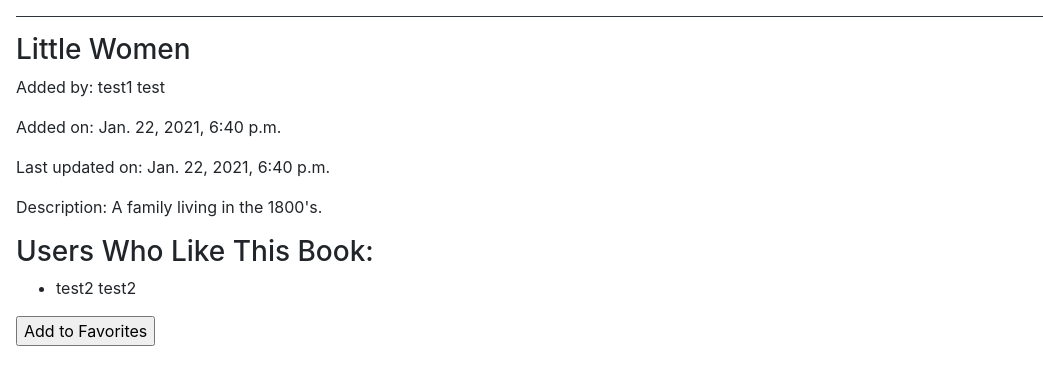
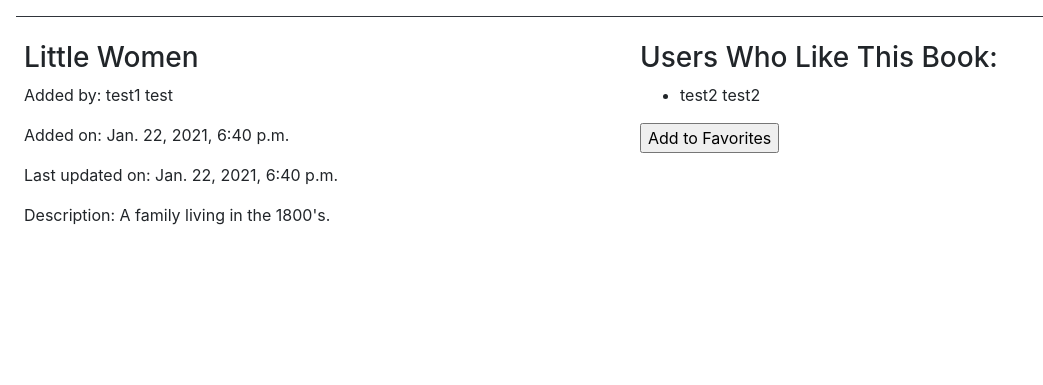
Before and after one commit to JennyWauer/favorite_books, a Django app: template favorites/templates/book_details.html in a window 1280 px wide. Shown: the part 88-473 px from the top of the page, without its empty margins (0-1043 px from the left). Run offline with Django 3.2, Linux system fonts and the light colour scheme; the template is opened without the code that fills it: values that come from a table or form of the project are taken from there, others are empty; data comes from the database, SQL or seed files in the repository; some libraries are stand-ins or nearby versions.

Commit message:
style page

```diff
--- a/favorites/templates/book_details.html
+++ b/favorites/templates/book_details.html
@@ -1,5 +1,6 @@
 <!DOCTYPE html>
 <html lang="en">
+
 <head>
     <meta charset="UTF-8">
     <meta name="viewport" content="width=device-width, initial-scale=1.0">
@@ -7,6 +8,7 @@
         integrity="sha384-JcKb8q3iqJ61gNV9KGb8thSsNjpSL0n8PARn9HuZOnIxN0hoP+VmmDGMN5t9UJ0Z" crossorigin="anonymous">
     <title>Favorite Books</title>
 </head>
+
 <body class="p-3">
     <header class="d-flex p-2 align-items-baseline">
         <h1 class="mr-auto">Welcome {{ user.first_name}}</h1>
@@ -23,6 +25,8 @@
     </ul>
     {% endif %}
     <hr class="bg-dark">
+    <div class="d-flex p-2 justify-content-between">
+        <div class="w-50">
             {% if book.uploaded_by.id == user.id %}
             <form action="/update_book" method="POST">
                 {% csrf_token %}
@@ -30,14 +34,16 @@
                 <p>Added by: {{ book.uploaded_by.first_name }} {{ book.uploaded_by.last_name }}</p>
                 <p>Added on: {{ book.created_at }}</p>
                 <p>Last updated on: {{ book.updated_at }}</p>
-        <textarea name="desc"cols="20" rows="3">{{ book.desc }}</textarea>
+                <textarea name="desc" cols="20" rows="3">{{ book.desc }}</textarea>
                 <input type="hidden" name="book_id" value="{{ book.id }}">
+                <br>
                 <input type="submit" name="update" value="Update">
             </form>
+            <br>
             <form action="/delete" method="POST">
                 {% csrf_token %}
                 <input type="hidden" name="book_id" value="{{ book.id }}">
-        <input type="submit" name="delete" value="Delete">
+                <input class="bg-danger text-white" type="submit" name="delete" value="Delete">
             </form>
             {% else %}
             <h3>{{ book.title }}</h3>
@@ -46,12 +52,14 @@
             <p>Last updated on: {{ book.updated_at }}</p>
             <p>Description: {{ book.desc }}</p>
             {% endif %}
+        </div>
+        <div class="w-50">
             <h3>Users Who Like This Book:</h3>
             <ul>
                 {% for liked_user in book.users_who_like.all %}
                 <li>{{ liked_user.first_name }} {{ liked_user.last_name }}</li>
+                {% endfor %}
             </ul>
-    {% endfor %}
             {% if not user in book.users_who_like.all %}
             <form class="mt-0 mb-1" action="/add_favorite" method="POST">
                 {% csrf_token %}
@@ -67,5 +75,10 @@
                 <input type="submit" name="add_fav" value="Remove from Favorites">
             </form>
             {% endif %}
+        </div>
+
+    </div>
+
 </body>
+
 </html>
```
Lines whose indentation alone changed are shown as unchanged.
